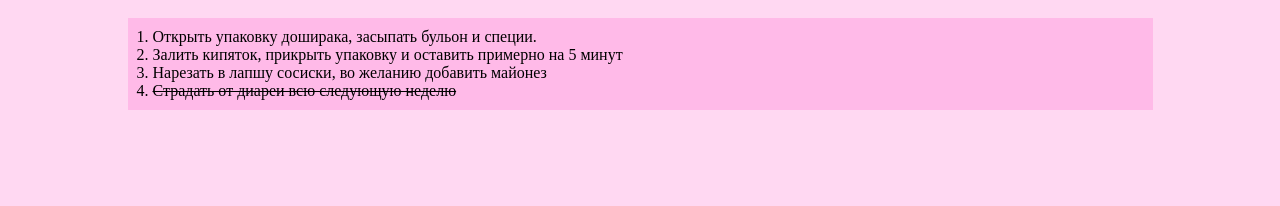
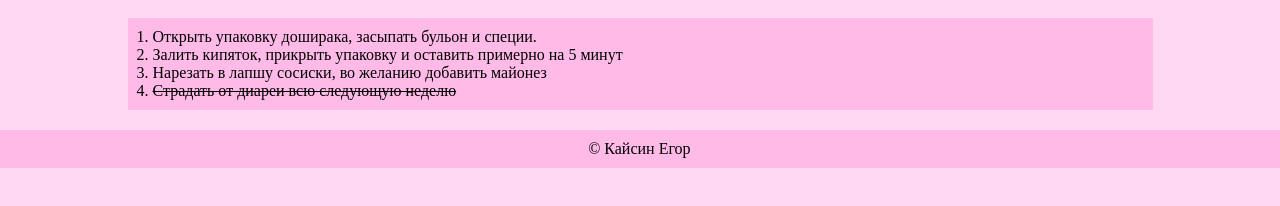
Before and after one commit to Offly123/Offly123.github.io, a plain HTML site: page 2/doshirak.html in a window 1280 px wide. Shown: the part 140-346 px from the top of the page. Drawn offline with Linux system fonts and the light colour scheme.

Commit message:
Add files via upload

```diff
--- a/2/doshirak.html
+++ b/2/doshirak.html
@@ -13,12 +13,14 @@
             <nav id="header-navigation">
                 <h1>
                     <a href="../index.html">ЛР №1</a> |
-                    <a href="./index.html">ЛР №2</a><p1> |
-                    <a>Продолжение следует...</a>
+                    <a href="./index.html">ЛР №2</a><p1>
+                        |
+                        <a>Продолжение следует...</a>
                 </h1>
             </nav>
         </div>
     </header>
+
     <ol id="main">
         <li>
             Открыть упаковку доширака, засыпать бульон и специи.
@@ -33,5 +35,11 @@
             <s>Страдать от диареи всю следующую неделю</s>
         </li>
     </ol>
+
+    <footer>
+        <div id="footer">
+            <span>© Кайсин Егор</span>
+        </div>
+    </footer>
 </body>
 </html>
--- a/2/style.css
+++ b/2/style.css
@@ -124,7 +124,8 @@
 {
     width: 99.9%;
     background-color: #ffbae8;
-    margin: 20px 0px -10px -10px;
+    margin: auto 0px -10px -10px;
     padding: 10px;
     text-align: center;
+    bottom: 0;
 }
```
Also changed, not shown: 2/makaroni.html (+7 -0 lines), 2/pelmeni.html (+7 -0 lines).
